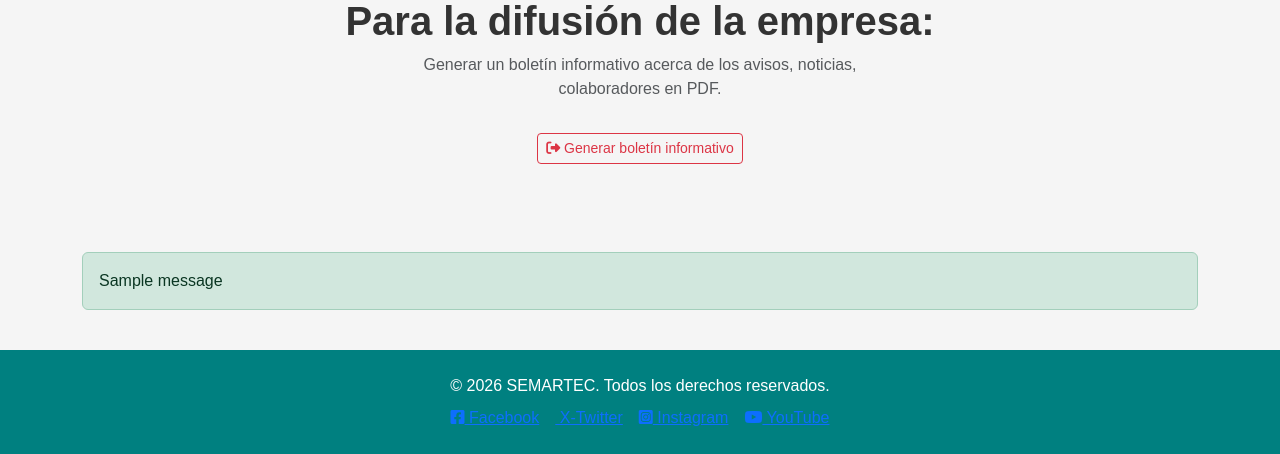
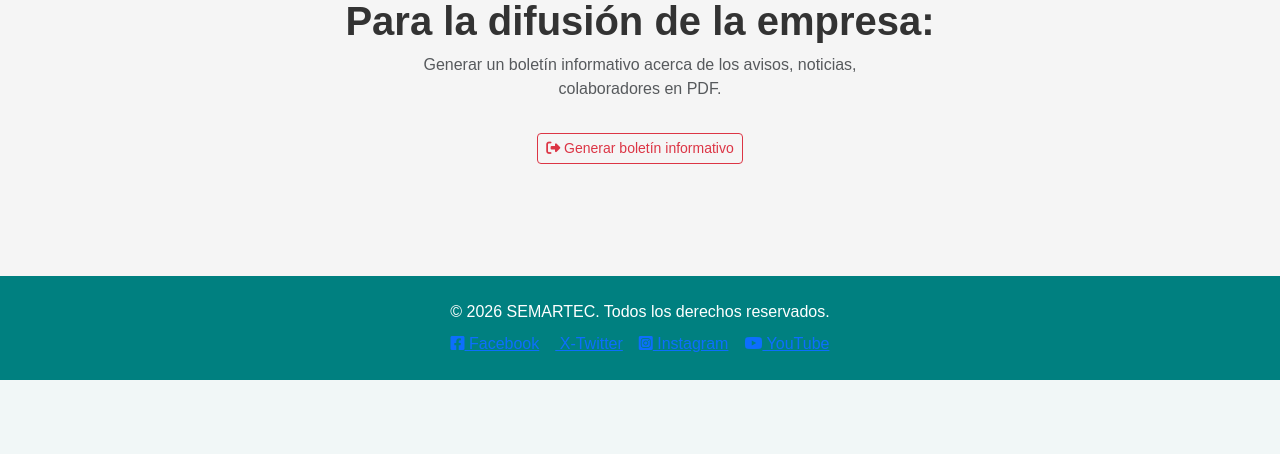
Before and after one commit to CristianDan2008/Proyecto, a Django app: page /inicio-admin/ in a window 1280 px wide. Shown: the part 614-1068 px from the top of the page. After the commit the page ends 994 px from the top, so only its background shows below. Run offline with Django 5.2, Linux system fonts and the light colour scheme; a user stored in the database is signed in; tables that the repository leaves empty hold one stand-in row (values such as "Sample post"); one stand-in notice (Sample message) is shown.

Commit message:
Remove message display section from base.html
Removed message display block from base template.

```diff
--- a/myapp/templates/base.html
+++ b/myapp/templates/base.html
@@ -315,13 +315,6 @@
         {% comment %} contenido en bloques {% endcomment %}
         {% endblock %}
       </div>
-      {% if messages %}
-      <div class="container mt-3">
-        {% for message in messages %}
-        <div class="alert alert-{{ message.tags }} mb-3">{{ message }}</div>
-        {% endfor %}
-      </div>
-      {% endif %}
     </main>
 
     <!-- footer -->
```
